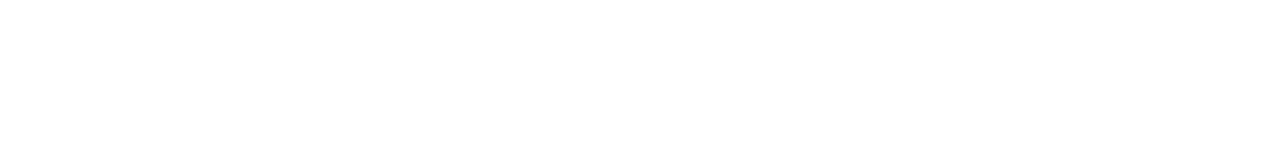
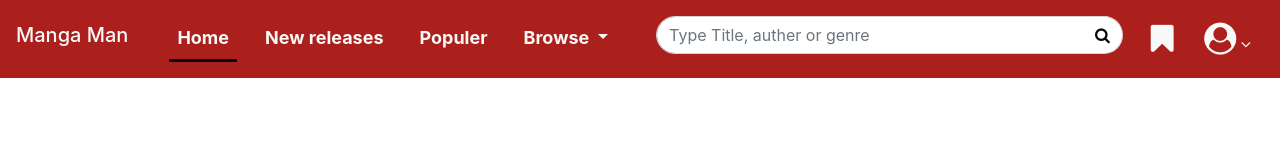
Before and after one commit to ZFCon/manga-reader, a plain HTML site: page index.html in a window 1280 px wide. Drawn offline with nearby package versions, Linux system fonts and the light colour scheme.

Commit message:
navbar is readyto work

```diff
--- a/css/main.css
+++ b/css/main.css
@@ -9,7 +9,7 @@
     Swatch 3
     #c3b6ab
     Swatch 4
-    #700a07
+    #ab201c
     Swatch 5
     #a92d1c
     Swatch 6
@@ -19,3 +19,52 @@
     Swatch 8
     #568c90
 */
+
+/* start navbar */
+
+.navbar {
+    background-color: #ab201c;
+    padding: 0 1rem;
+}
+
+.navbar .navbar-nav .nav-item .nav-link, .navbar .navbar-brand{
+    color: #faf9f9;
+    font-size: 18px;
+    font-weight: bolder;
+    transition: all .3s ease-in-out;
+}
+
+.navbar .navbar-nav .nav-item {padding: 0 10px;}
+
+.navbar .navbar-nav .nav-item.active .nav-link,  .navbar .navbar-nav .nav-item .nav-link:hover{
+    border-bottom: 3px solid #070707;
+}
+
+.navbar .search .input-group {
+    width: 100%;
+}
+
+.navbar .search input[type='text'] {border-radius: 100px 0 0 100px;}
+
+.navbar .search button {
+    border-radius: 0 100px 100px 0;
+    background-color: #fff;
+    border: 1px solid #d8d5d5;
+    border-left: none;
+    color: #070707;
+}
+.navbar .search button:hover{color: #ab201c;}
+
+.navbar .profile, .navbar .profile .btn {
+    color: #faf9f9;
+    transition: all .3s ease-in-out;
+}
+.navbar .profile .btn:hover {color: #070707;}
+
+.navbar .profile .saved span, .navbar .profile .saved a:last-of-type {color: #ab201c;}
+
+.navbar .profile .account, .navbar .profile .saved {display: inline-block;}
+
+.dropdown-menu-right {right: -50px;}
+
+/* end navbar */
--- a/index.html
+++ b/index.html
@@ -1,5 +1,6 @@
 <!DOCTYPE html>
 <html lang="en">
+
 <head>
     <meta charset="UTF-8">
     <meta name="viewport" content="width=device-width, initial-scale=1, shrink-to-fit=no">
@@ -7,14 +8,103 @@
 
     <!-- css files -->
     <link rel="stylesheet" href="css/bootstrap.min.css">
+    <link rel="stylesheet" href="https://cdnjs.cloudflare.com/ajax/libs/font-awesome/4.7.0/css/font-awesome.min.css">
     <link rel="stylesheet" href="css/main.css">
 </head>
+
 <body>
-
+    <!-- start navbar -->
+    <nav class="navbar navbar-expand-lg navbar-light py-2 py-sm-0">
+        <a class="navbar-brand" href="#"><h5>Manga Man</h5></a>
+        <div class="collapse navbar-collapse" id="navbarSupportedContent">
+            <div class="container-fluid">
+                <div class="row py-3">
+                    <div class="col-sm-12 col-lg-6 mb-3 mb-sm-0">
+                        <ul class="navbar-nav mr-auto">
+                            <li class="nav-item active">
+                                <a class="nav-link" href="#">Home <span class="sr-only">(current)</span></a>
+                            </li>
+                            <li class="nav-item">
+                                <a class="nav-link" href="#">New releases</a>
+                            </li>
+                            <li class="nav-item">
+                                <a class="nav-link" href="#">Populer</a>
+                            </li>
+                            <li class="nav-item dropdown">
+                                <a class="nav-link dropdown-toggle" href="#" id="navbarDropdown" role="button"
+                                    data-toggle="dropdown" aria-haspopup="true" aria-expanded="false">
+                                    Browse
+                                </a>
+                                <div class="dropdown-menu" aria-labelledby="navbarDropdown">
+                                    <a class="dropdown-item" href="#">Action</a>
+                                    <a class="dropdown-item" href="#">Another action</a>
+                                    <div class="dropdown-divider"></div>
+                                    <a class="dropdown-item" href="#">Something else here</a>
+                                </div>
+                            </li>
+                        </ul>
+                    </div>
+                    <div class="col">
+                        <form class="form-inline search">
+                            <div class="input-group">
+                                <input type="text" class="form-control" placeholder="Type Title, auther or genre"
+                                    aria-label="Type Title, auther or genre">
+                                <div class="input-group-append">
+                                    <button class="btn btn-outline-secondary" type="button"><i
+                                            class="fa fa-search"></i></button>
+                                </div>
+                            </div>
+                        </form>
+                    </div>
+                </div>
+            </div>
+        </div>
+        <div class="profile float-right">
+            <div class="saved">
+                <button class="btn" type="button" id="dropdownMenuButton" data-toggle="dropdown" aria-haspopup="true"
+                    aria-expanded="false">
+                    <i class="fa fa-bookmark fa-2x"></i>
+                </button>
+                <div class="dropdown-menu dropdown-menu-right" aria-labelledby="dropdownMenuButton">
+                    <a class="dropdown-item" href="#">
+                        <div class="row">
+                            <div class="col"><img src="img/cover1.jpg" width="50"></div>
+                            <div class="col">
+                                <h5>One piece 1</h5>
+                                <small>Lastest <span>VOL. 11</span></small>
+                            </div>
+                        </div>
+                    </a>
+                    <a class="dropdown-item" href="#">
+                        <div class="row">
+                            <div class="col"><img src="img/cover1.jpg" width="50"></div>
+                            <div class="col">
+                                <h5>One piece 1</h5>
+                                <small>Lastest <span>VOL. 11</span></small>
+                            </div>
+                        </div>
+                    </a>
+                    <hr>
+                    <a class="dropdown-item" href="#">View all saved mangas (14)</a>
+                </div>
+            </div>
+            <a class="btn account" href="#"><i class="fa fa-user-circle fa-2x"></i>
+                <i class="fa fa-angle-down"></i></a>
+        </div>
+        <button class="navbar-toggler" type="button" data-toggle="collapse" data-target="#navbarSupportedContent"
+            aria-controls="navbarSupportedContent" aria-expanded="false" aria-label="Toggle navigation">
+            <span class="navbar-toggler-icon"></span>
+        </button>
+    </nav>
+    <!-- end navbar-->
 
     <!-- js files -->
     <script src="js/jquery-3.4.1.min.js"></script>
-        <script src="https://cdnjs.cloudflare.com/ajax/libs/popper.js/1.14.7/umd/popper.min.js" integrity="sha384-UO2eT0CpHqdSJQ6hJty5KVphtPhzWj9WO1clHTMGa3JDZwrnQq4sF86dIHNDz0W1" crossorigin="anonymous"></script>
+    <script src="https://cdnjs.cloudflare.com/ajax/libs/popper.js/1.14.7/umd/popper.min.js"
+        integrity="sha384-UO2eT0CpHqdSJQ6hJty5KVphtPhzWj9WO1clHTMGa3JDZwrnQq4sF86dIHNDz0W1"
+        crossorigin="anonymous"></script>
     <script src="js/bootstrap.min.js"></script>
+    <script src="js/main.js"></script>
 </body>
+
 </html>
--- a/js/main.js
+++ b/js/main.js
@@ -0,0 +1,11 @@
+/* start navbar */
+
+let saved_btn = $('.navbar .saved button');
+let account_btn = $('.navbar .account');$
+
+$('.navbar-light .navbar-toggler').click(() => {
+    saved_btn.toggleClass("disabled");
+    account_btn.toggleClass("disabled");
+})
+
+/* end navbar */
```
Also changed, not shown: useless.html (added, +38 -0 lines), img/cover1.jpg (added), img/cover2.jpg (added), img/cover3.jpg (added), img/cover4.jpg (added). Lines whose indentation alone changed are shown as unchanged.
